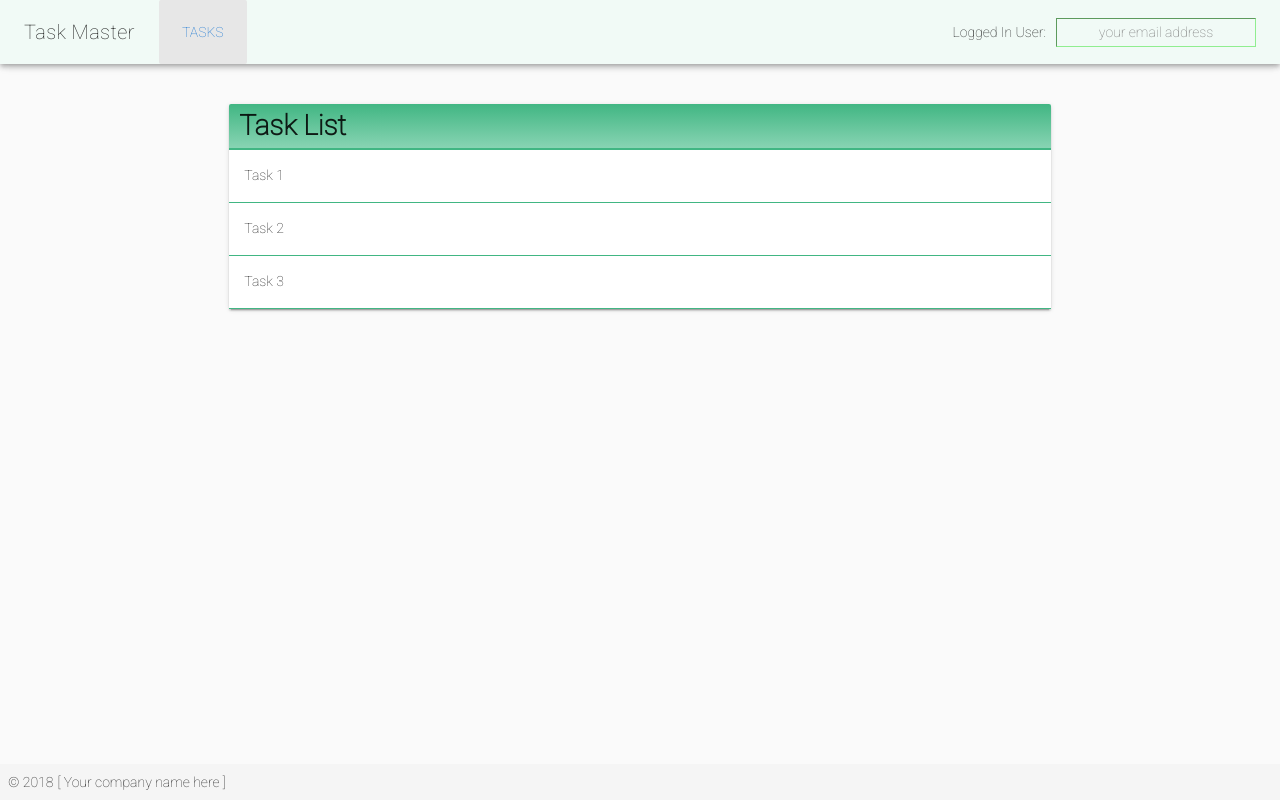
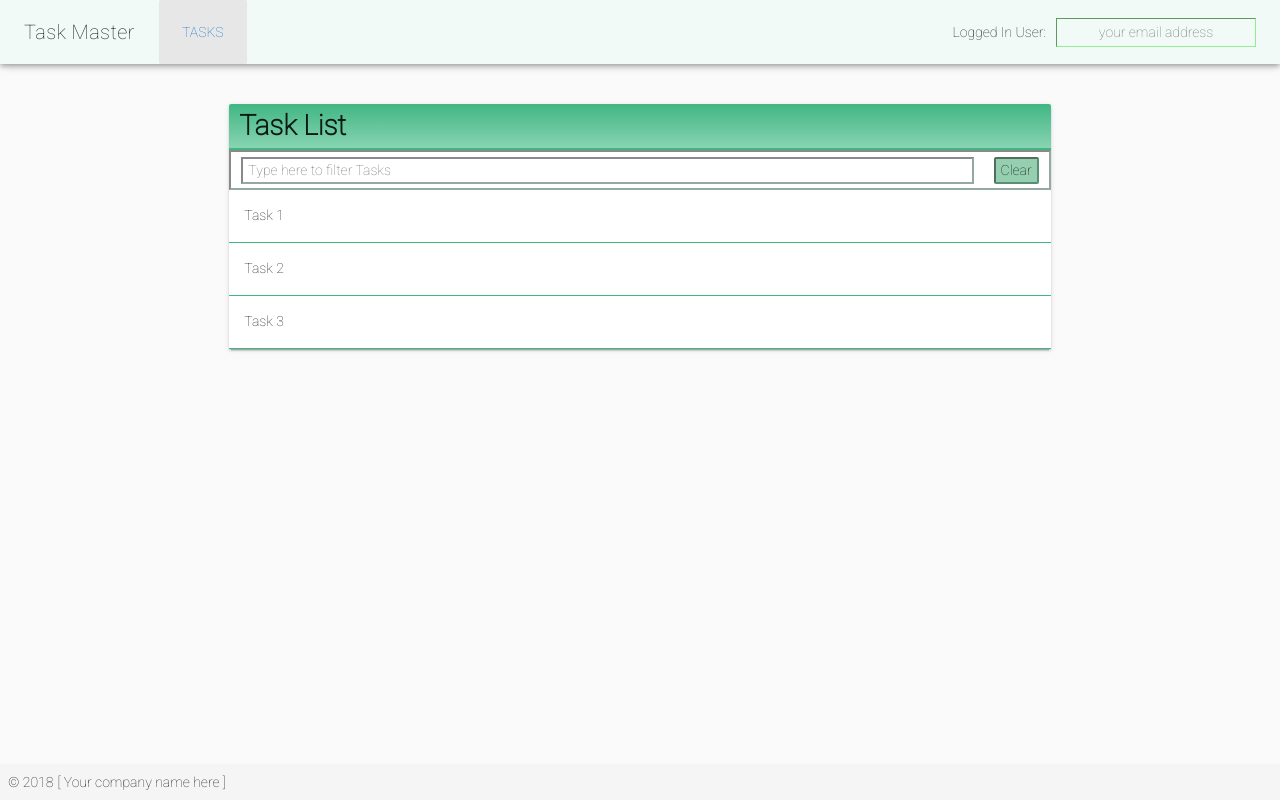
Before and after one commit to pavlovich/vue-workshop, a Vue app: page / in a window 1280 px wide. Built offline with nearby package versions, Linux system fonts and the light colour scheme.

Commit message:
Task Filter: Add a TaskFilter component which will allow users to filter tasks by name.

```diff
--- /dev/null
+++ b/src/components/TaskFilter.vue
@@ -0,0 +1,53 @@
+<template>
+  <v-layout row justify-space-between align-center class="task-filter-container">
+      <input type="text" placeholder="Type here to filter Tasks" v-model="filterString" />
+      <button class="clear-filter-button" @click="clearTextFilter">Clear</button>
+  </v-layout>
+</template>
+
+<script>
+  export default {
+    props: ['taskFilter'],
+    data() {
+      return {
+        filterString: ''
+      }
+    },
+    watch: {
+      filterString(newFilterString){
+        this.$emit('update:filterString', newFilterString);
+      }
+    },
+    methods: {
+      clearTextFilter(){
+        this.filterString = '';
+      }
+    }
+  }
+</script>
+
+<style scoped lang="less">
+
+  .task-filter-container {
+    border: 2px inset rgba(24, 69, 49, 0.46);
+    height: 40px;
+  }
+
+  input {
+    padding: 1px 5px;
+    margin: 1px 10px;
+    flex: auto;
+    border: inherit;
+    border-style: inset;
+  }
+
+  button {
+    margin-left: 10px;
+    margin-right: 10px;
+    padding: 1px 5px;
+    border: inherit;
+    border-radius: 2px;
+    background-color: #96cfb0;
+  }
+
+</style>
--- a/src/components/TaskList.vue
+++ b/src/components/TaskList.vue
@@ -5,18 +5,13 @@
 </template>
 
 <script>
-  import Task from "../models/task";
   import TaskItem from "./TaskItem";
 
   export default {
     name: 'TaskList',
+    props: ['tasks'],
     components: {
       TaskItem
-    },
-    data(){
-      return {
-        tasks: [...Array(3).keys()].map(id => new Task({id, name: `Task ${id + 1}`}))
-      }
     }
   }
 </script>
--- a/src/components/Tasks.vue
+++ b/src/components/Tasks.vue
@@ -8,7 +8,8 @@
               <v-flex xs8>
                 <v-card class="tasks">
                   <TaskListHeader />
-                  <TaskList />
+                  <TaskFilter @update:filterString="updateTaskFilter" />
+                  <TaskList :tasks="filteredTasks" />
                 </v-card>
               </v-flex>
             </v-layout>
@@ -20,14 +21,35 @@
 </template>
 
 <script>
+  import Task from "../models/task";
+
   import TaskListHeader from './TaskListHeader';
   import TaskList from "./TaskList";
+  import TaskFilter from "./TaskFilter";
 
   export default {
     name: "Tasks",
     components: {
       TaskList,
-      TaskListHeader
+      TaskListHeader,
+      TaskFilter
+    },
+    data(){
+      return {
+        tasks: [...Array(3).keys()].map(id => new Task({id, name: `Task ${id + 1}`})),
+        filterString: ''
+      }
+    },
+    computed: {
+      filteredTasks(){
+        return this.tasks
+          .filter((task) => {return task.name && this.filterString ? task.name.includes(this.filterString) : true});
+      }
+    },
+    methods: {
+      updateTaskFilter(newFilterString) {
+        this.filterString = newFilterString;
+      }
     }
   };
 </script>
```
